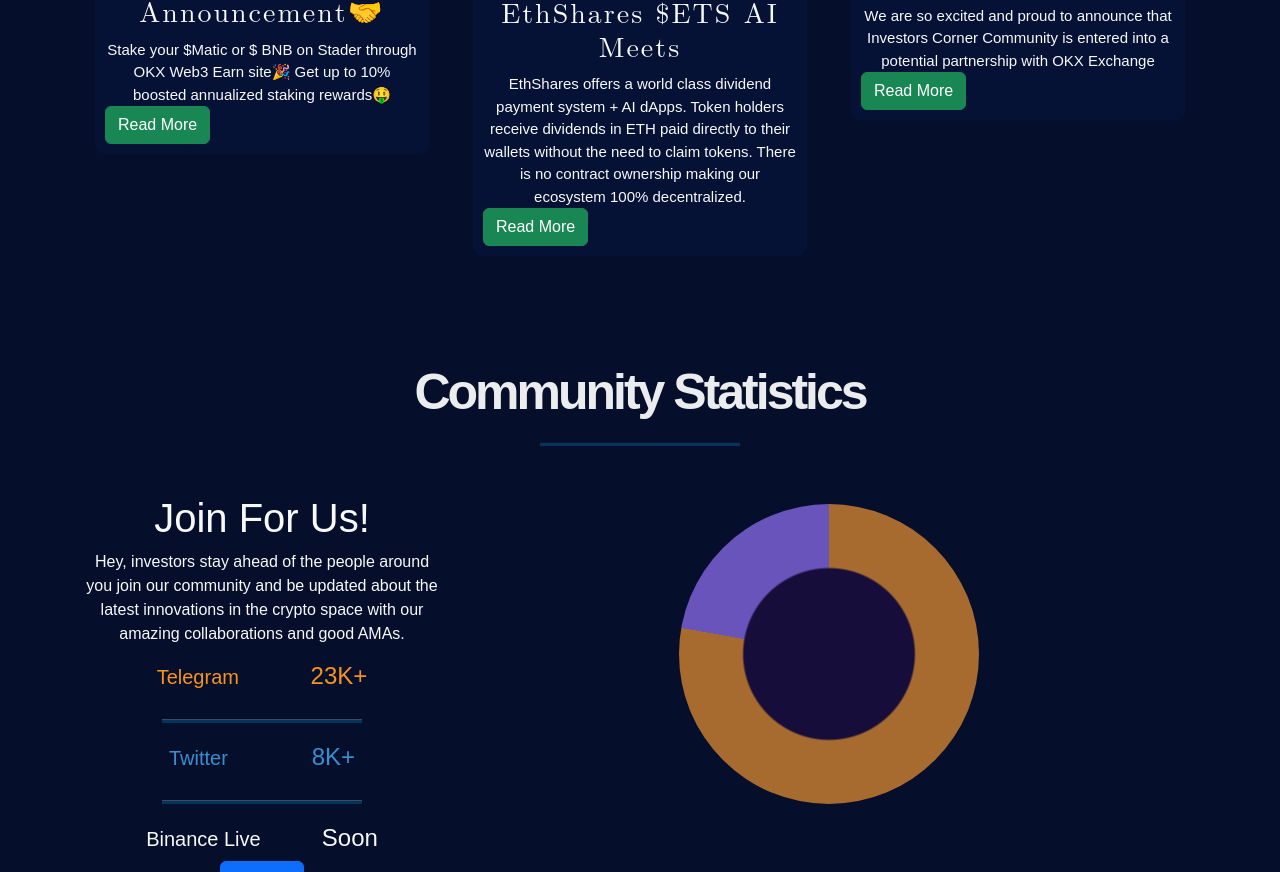
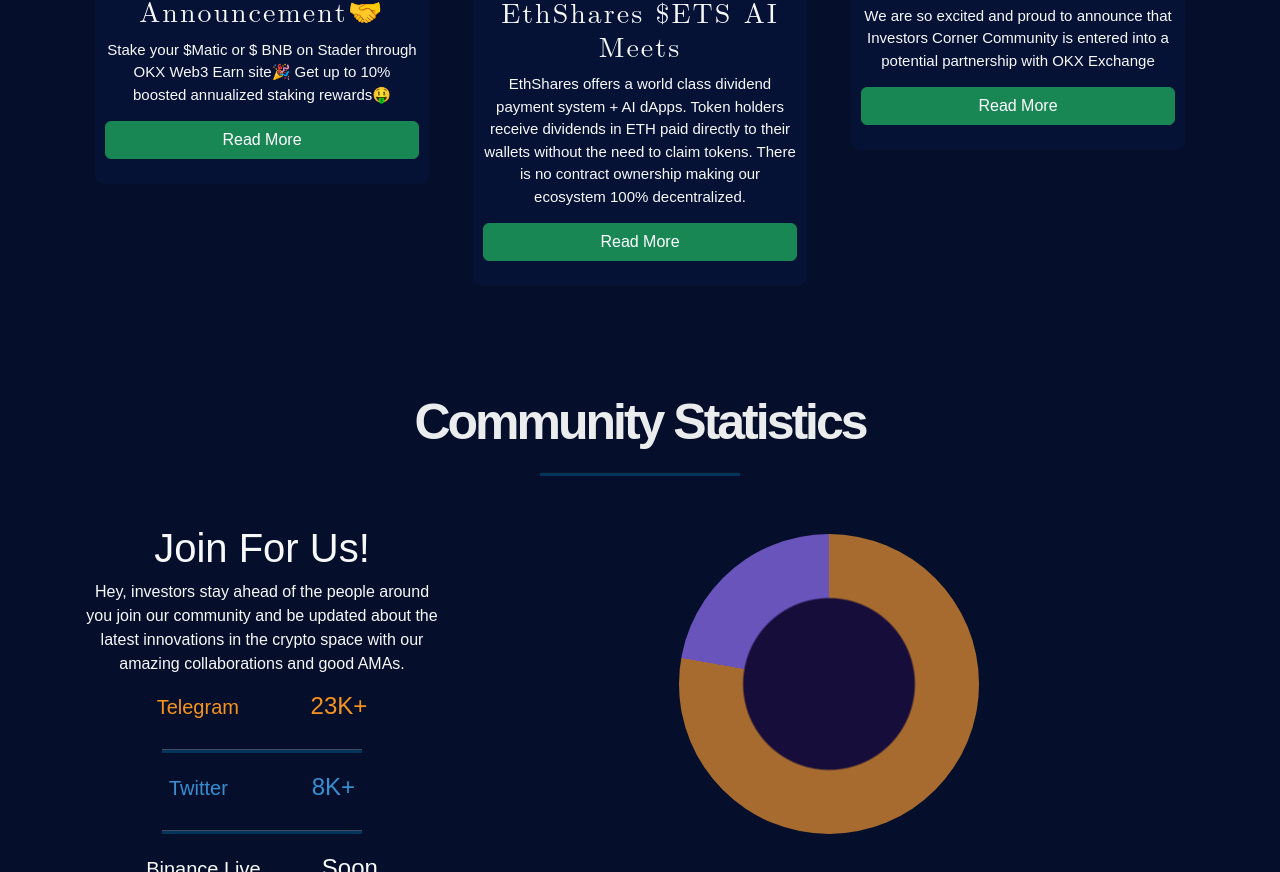
Before and after one commit to omar962001/investorcrypto, a plain HTML site: page index.html in a window 1280 px wide. Shown: the part 2341-3213 px from the top of the page. Drawn offline with Linux system fonts and the light colour scheme.

Commit message:
bondi.css

```diff
--- a/bondi.css
+++ b/bondi.css
@@ -301,6 +301,10 @@
   margin-bottom: 0;
   text-align: center;
   font-size: 15px;
+}
+.promoted .cards .info a {
+  display: block;
+  margin: 15px 0;
 }
 /* End twitter live */
 /* ---------------------------------------------------------------------------------------------- */
```
